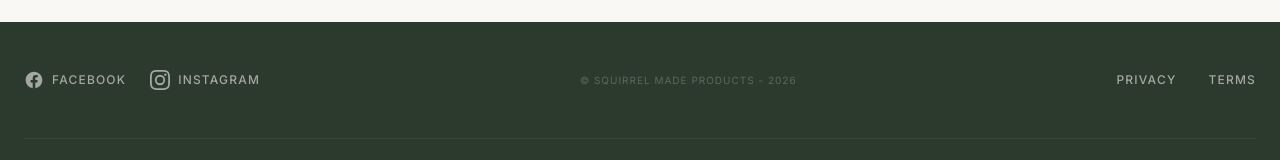
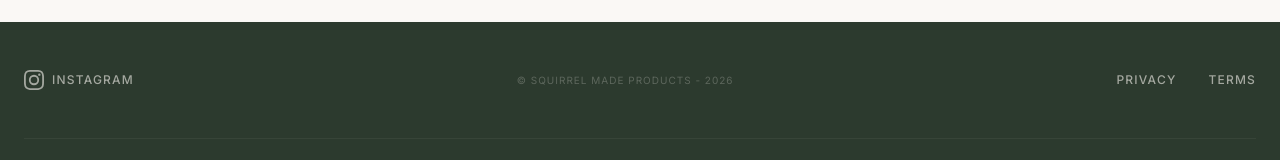
Before and after one commit to creativecowboys/Squirrel-Made-Website, a React (Vite) app: page /contact in a window 1280 px wide. Shown: the part 1063-1223 px from the top of the page. Built offline with nearby package versions, Linux system fonts and the light colour scheme; a web font is replaced by a local one.

Commit message:
feat: remove Facebook link from footer, keep Instagram only

```diff
--- a/components/Footer.tsx
+++ b/components/Footer.tsx
@@ -6,18 +6,7 @@ const Footer: React.FC = () => {
     <footer className="bg-[#2c3a2e] text-[#f5f2ed]/60 py-12 px-6">
       <div className="max-w-7xl mx-auto flex flex-col md:flex-row justify-between items-center gap-8">
         <div className="flex gap-6 items-center">
-          <a
-            href="https://www.facebook.com/squirrelMadeProducts"
-            target="_blank"
-            rel="noopener noreferrer"
-            aria-label="Facebook"
-            className="flex items-center gap-2 text-xs font-medium uppercase tracking-widest hover:text-[#f5f2ed] transition-colors"
-          >
-            <svg xmlns="http://www.w3.org/2000/svg" viewBox="0 0 24 24" fill="currentColor" className="w-5 h-5">
-              <path d="M22 12c0-5.523-4.477-10-10-10S2 6.477 2 12c0 4.991 3.657 9.128 8.438 9.878V14.89h-2.54V12h2.54V9.797c0-2.506 1.492-3.89 3.777-3.89 1.094 0 2.238.195 2.238.195v2.46h-1.26c-1.243 0-1.63.771-1.63 1.562V12h2.773l-.443 2.89h-2.33v6.988C18.343 21.128 22 16.991 22 12z" />
-            </svg>
-            Facebook
-          </a>
+
           <a
             href="https://www.instagram.com/squirrelmadeproducts"
             target="_blank"
```
